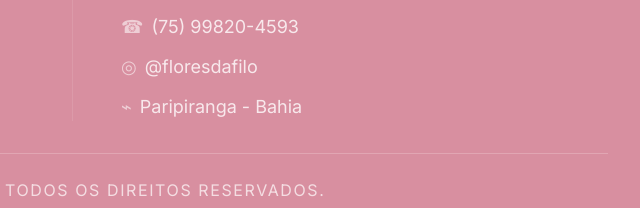
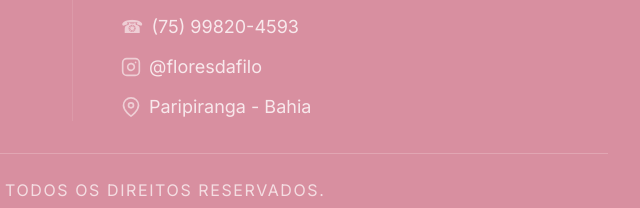
Before and after one commit to Ja0Santana/Site-flores-da-filo, a plain HTML site: page index.html in a window 1280 px wide. Shown: the part 2216-2424 px from the top of the page, 592-1232 px from the left. Drawn offline with nearby package versions, Linux system fonts and the light colour scheme.

Commit message:
adicionado botao de contato

```diff
--- a/index.html
+++ b/index.html
@@ -371,13 +371,33 @@
                             </li>
 
                             <li class="flex items-center gap-2 justify-center md:justify-start">
-                                <span class="opacity-70">◎</span>
-                                <span>@floresdafilo</span>
+                                <a href="https://www.instagram.com/floresdafilo" target="_blank"
+                                    class="flex items-center gap-2 hover:text-white transition-all group">
+                                    <svg xmlns="http://www.w3.org/2000/svg" width="20" height="20" viewBox="0 0 24 24"
+                                        fill="none" stroke="currentColor" stroke-width="2" stroke-linecap="round"
+                                        stroke-linejoin="round"
+                                        class="opacity-70 group-hover:opacity-100 transition-opacity">
+                                        <rect x="2" y="2" width="20" height="20" rx="5" ry="5"></rect>
+                                        <path d="M16 11.37A4 4 0 1 1 12.63 8 4 4 0 0 1 16 11.37z"></path>
+                                        <line x1="17.5" y1="6.5" x2="17.51" y2="6.5"></line>
+                                    </svg>
+                                    <span>@floresdafilo</span>
+                                </a>
                             </li>
 
                             <li class="flex items-center gap-2 justify-center md:justify-start">
-                                <span class="opacity-70">⌁</span>
-                                <span>Paripiranga - Bahia</span>
+                                <a href="https://www.google.com/maps/search/?api=1&query=Paripiranga+-+Bahia"
+                                    target="_blank"
+                                    class="flex items-center gap-2 hover:text-white transition-all group">
+                                    <svg xmlns="http://www.w3.org/2000/svg" width="20" height="20" viewBox="0 0 24 24"
+                                        fill="none" stroke="currentColor" stroke-width="2" stroke-linecap="round"
+                                        stroke-linejoin="round"
+                                        class="opacity-70 group-hover:opacity-100 transition-opacity">
+                                        <path d="M21 10c0 7-9 13-9 13s-9-6-9-13a9 9 0 0 1 18 0z"></path>
+                                        <circle cx="12" cy="10" r="3"></circle>
+                                    </svg>
+                                    <span>Paripiranga - Bahia</span>
+                                </a>
                             </li>
                         </ul>
                     </div>
```
